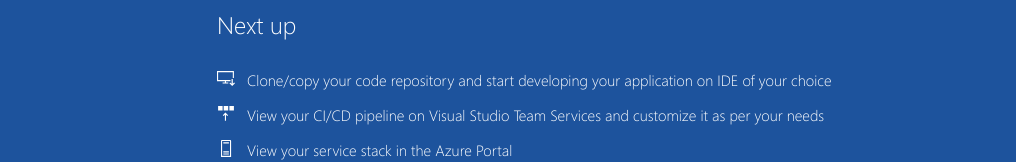
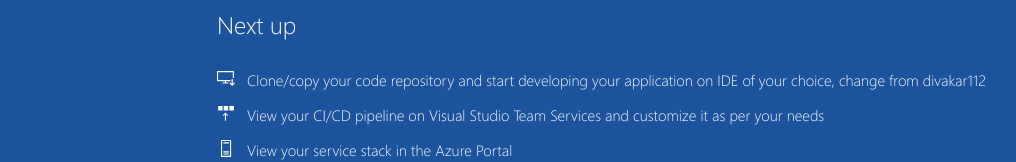
Before and after one commit to mail2divakar/gitQuiz1, a plain HTML site: page index.html in a window 1280 px wide. Shown: the part 590-752 px from the top of the page, without its empty margins (8-1024 px from the left). Drawn offline with Linux system fonts and the light colour scheme.

Commit message:
change from divakar 112

```diff
--- a/index.html
+++ b/index.html
@@ -28,7 +28,7 @@
                             <div class="step-icon">
                                 <img src="img/cloneWhite.svg">
                             </div>
-                            <div class="step-text"><a href="https://go.microsoft.com/fwlink/?linkid=862409">Clone/copy your code repository and start developing your application on IDE of your choice</a></div>
+                            <div class="step-text"><a href="https://go.microsoft.com/fwlink/?linkid=862409">Clone/copy your code repository and start developing your application on IDE of your choice, change from divakar112</a></div>
                         </div>
                         <div class="step">
                             <div class="step-icon">
```
